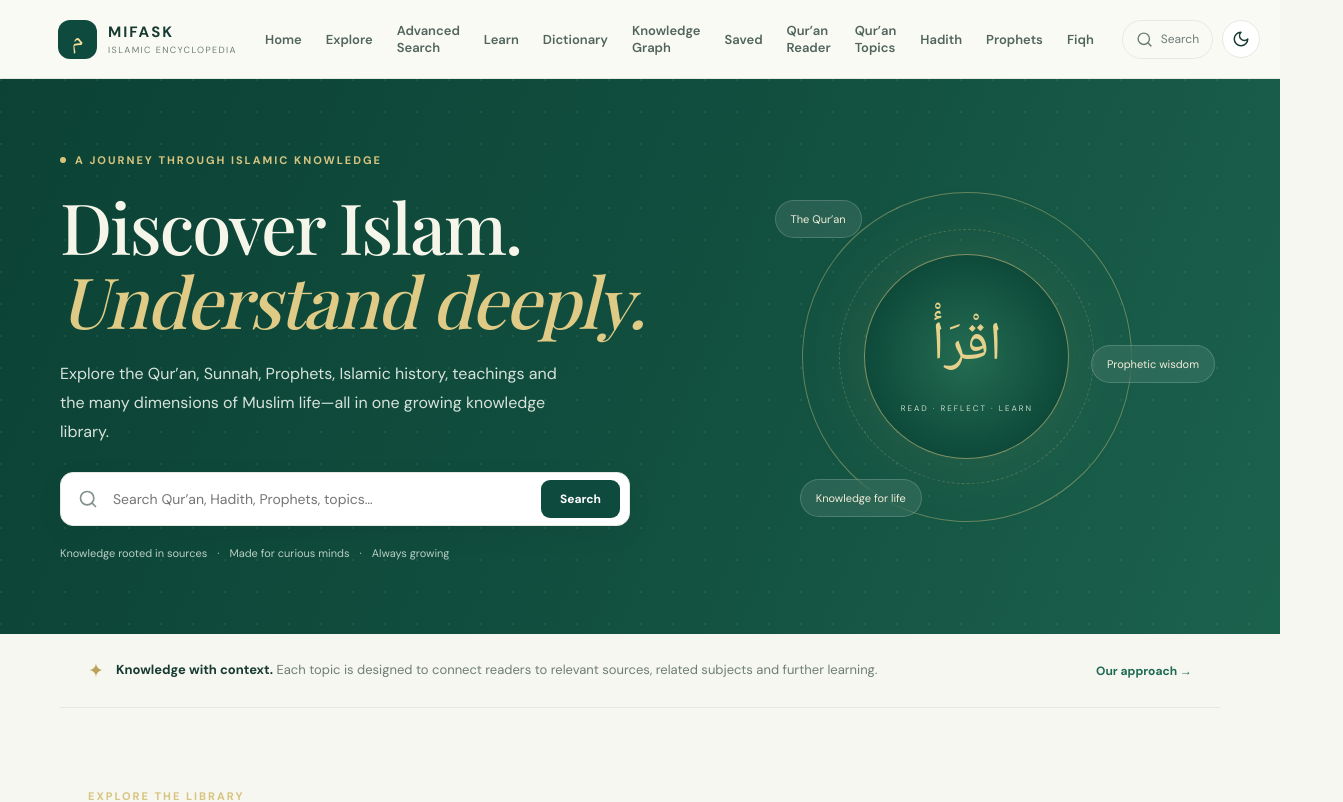
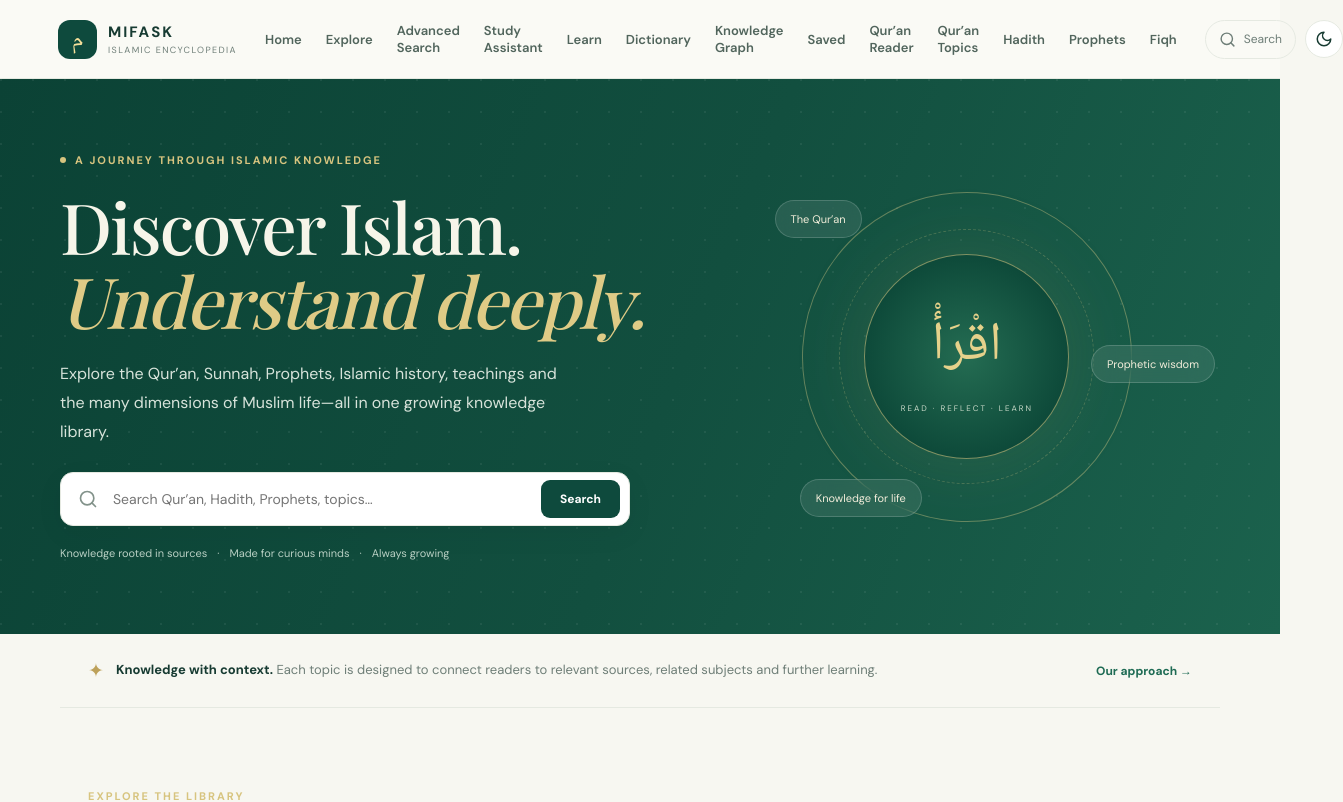
Before and after one commit to smartmil79-afk/mifask-islamic-encyclopedia, a Next.js app: page / in a window 1280 px wide. Shown: the top 802 px of the page, 1343 px wide, since content can reach past the window. Built offline with nearby package versions, Linux system fonts and the light colour scheme; a web font is replaced by a local one.

Commit message:
Add Phase 9 Study Assistant navigation

```diff
--- a/components/Header.tsx
+++ b/components/Header.tsx
@@ -10,7 +10,7 @@ export default function Header() {
   return <header className="header"><div className="header-inner">
     <Link href="/" className="brand"><span className="brand-mark">م</span><span><strong>MIFASK</strong><small>ISLAMIC ENCYCLOPEDIA</small></span></Link>
     <nav className={`nav ${open ? 'nav-open' : ''}`}>
-      <Link href="/">Home</Link><Link href="/explore">Explore</Link><Link href="/search">Advanced Search</Link><Link href="/learn">Learn</Link><Link href="/dictionary">Dictionary</Link><Link href="/knowledge-graph">Knowledge Graph</Link><Link href="/saved">Saved</Link><Link href="/quran">Qur’an Reader</Link><Link href="/category/quran">Qur’an Topics</Link><Link href="/hadith">Hadith</Link><Link href="/category/prophets">Prophets</Link><Link href="/category/fiqh">Fiqh</Link>
+      <Link href="/">Home</Link><Link href="/explore">Explore</Link><Link href="/search">Advanced Search</Link><Link href="/assistant">Study Assistant</Link><Link href="/learn">Learn</Link><Link href="/dictionary">Dictionary</Link><Link href="/knowledge-graph">Knowledge Graph</Link><Link href="/saved">Saved</Link><Link href="/quran">Qur’an Reader</Link><Link href="/category/quran">Qur’an Topics</Link><Link href="/hadith">Hadith</Link><Link href="/category/prophets">Prophets</Link><Link href="/category/fiqh">Fiqh</Link>
     </nav>
     <div className="header-actions"><Link className="search-shortcut" href="/search"><Search size={17}/><span>Search</span></Link><button className="icon-button" aria-label="Toggle theme" onClick={toggleTheme}>{dark ? <Sun size={18}/> : <Moon size={18}/>}</button><button className="icon-button mobile-menu" onClick={() => setOpen(!open)} aria-label="Toggle navigation">{open ? <X size={19}/> : <Menu size={19}/>}</button></div>
   </div></header>;
```
